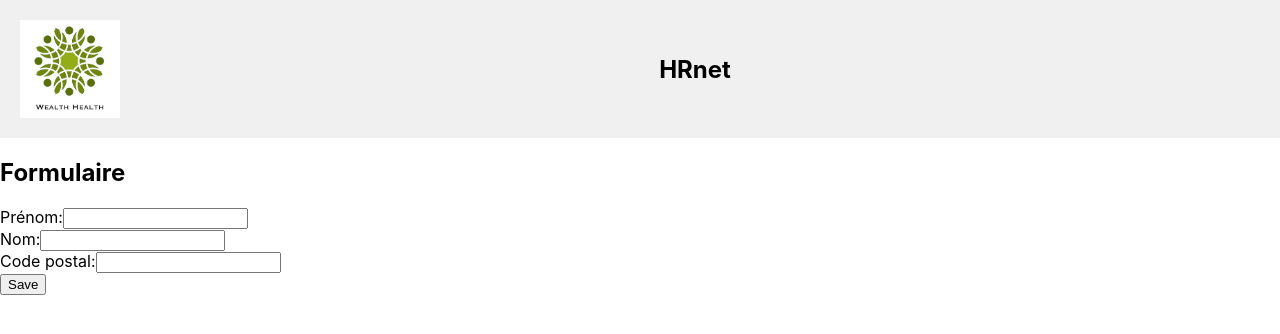
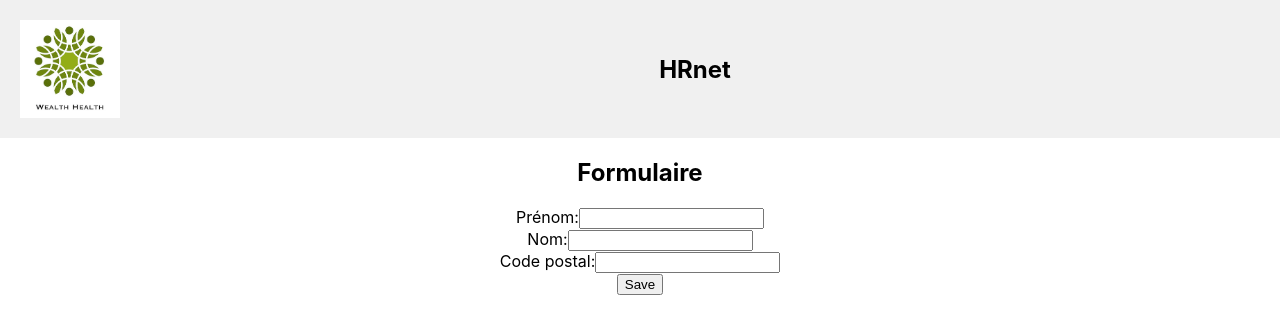
Before and after one commit to Dakusy/wealthhealth, a React (Create React App) app: page / in a window 1280 px wide. Shown: the top 334 px of the page. Built offline with nearby package versions, Linux system fonts and the light colour scheme.

Commit message:
fix app + index js

```diff
--- a/package.json
+++ b/package.json
@@ -3,14 +3,17 @@
   "version": "0.1.0",
   "private": true,
   "dependencies": {
+    "@reduxjs/toolkit": "^1.9.6",
     "@testing-library/jest-dom": "^5.17.0",
     "@testing-library/react": "^13.4.0",
     "@testing-library/user-event": "^13.5.0",
     "react": "^18.2.0",
     "react-dom": "^18.2.0",
+    "react-redux": "^8.1.2",
     "react-router": "^6.15.0",
     "react-router-dom": "^6.15.0",
     "react-scripts": "5.0.1",
+    "redux": "^4.2.1",
     "web-vitals": "^2.1.4"
   },
   "scripts": {
--- a/src/App.js
+++ b/src/App.js
@@ -7,13 +7,13 @@ import './App.css';
 
 function App() {
   return (
-    <Router>
+    <div className='App'>
       <Header />
       <Routes>
         <Route path="/" element={<Homepage />} />
         <Route path="/Employees" element={<Employee />} />
       </Routes>
-    </Router>
+      </div>
   );
 }
 
--- a/src/index.js
+++ b/src/index.js
@@ -3,11 +3,18 @@ import ReactDOM from 'react-dom/client';
 import './index.css';
 import App from './App';
 import reportWebVitals from './reportWebVitals';
+import { BrowserRouter } from 'react-router-dom';
+import { Provider } from 'react-redux';
+import store from '../src/store/store'
 
 const root = ReactDOM.createRoot(document.getElementById('root'));
 root.render(
   <React.StrictMode>
-    <App />
+    <Provider store={store}>
+      <BrowserRouter>
+        <App />
+      </BrowserRouter>
+    </Provider>
   </React.StrictMode>
 );
 
--- a/src/store/store.jsx
+++ b/src/store/store.jsx
@@ -1,6 +1,6 @@
 import React from "react";
 import { configureStore } from "@reduxjs/toolkit";
-import employeReducer from '../Employee/createEmploye'
+var employeReducer;
 
 const store = configureStore({
     reducer:{
```
Also changed, not shown: 1 other file (tests, documents, lock files or other folders).
